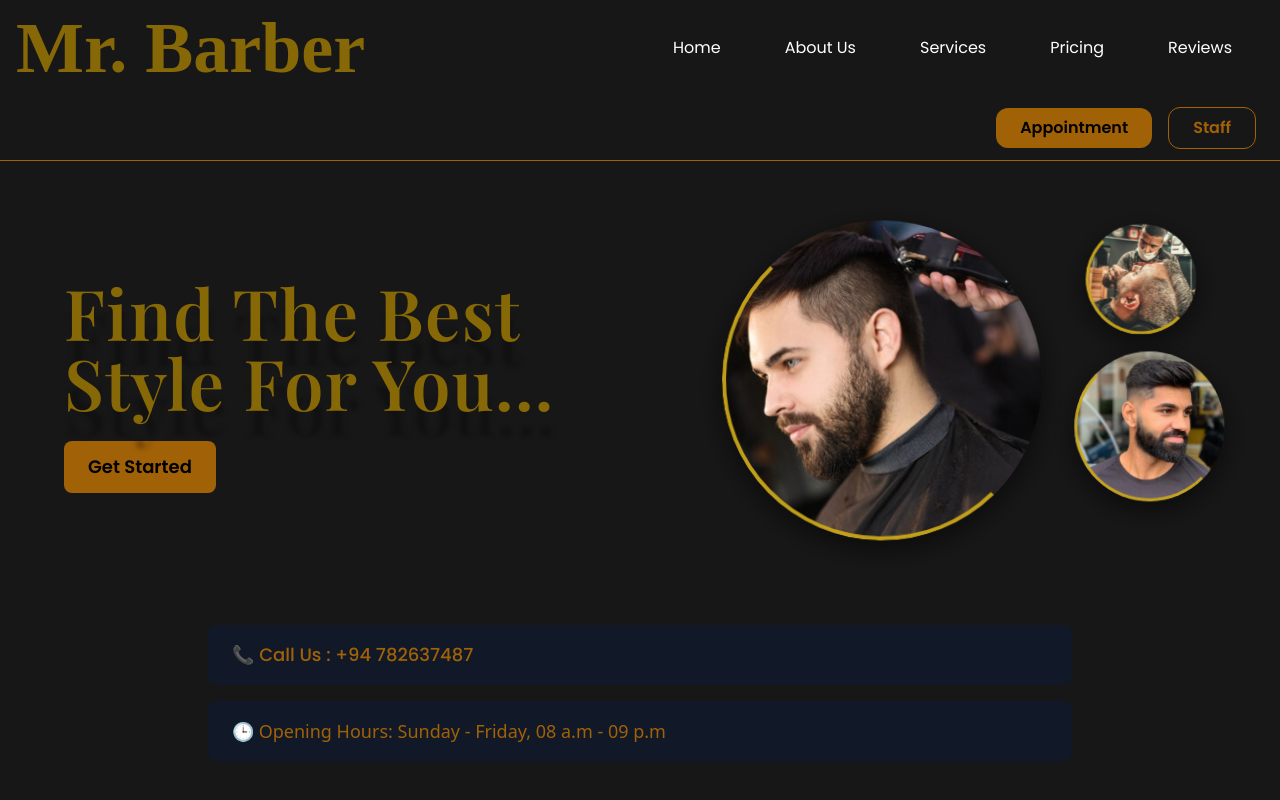
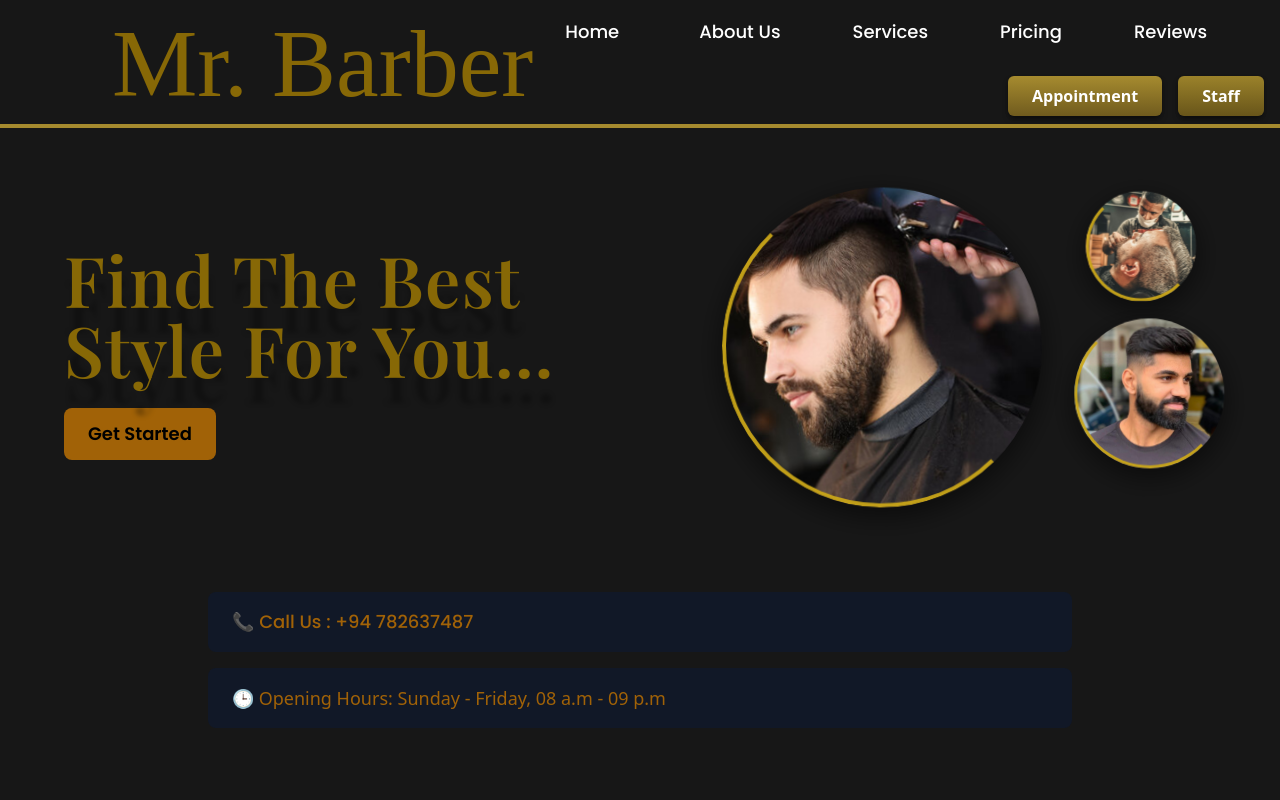
Before and after one commit to PawaniMekhala/mr_barber, a React (Create React App) app: page / in a window 1280 px wide. Shown: the top 800 px of the page. Built offline with nearby package versions, Linux system fonts and the light colour scheme; a web font is replaced by a local one.

Commit message:
refactor: updated the navbar

```diff
--- a/src/components/Navbar.jsx
+++ b/src/components/Navbar.jsx
@@ -1,17 +1,12 @@
 import React, { useState } from "react";
 import { AiOutlineClose, AiOutlineMenu } from "react-icons/ai";
-import Logo from "../assets/logo.png";
 
 const Navbar = () => {
-  // State to manage the navbar's visibility
   const [nav, setNav] = useState(false);
-
-  // Toggle function to handle the navbar's display
   const handleNav = () => {
     setNav(!nav);
   };
 
-  // Array containing navigation items
   const navItems = [
     { id: 1, text: "Home" },
     { id: 2, text: "About Us" },
@@ -20,17 +15,38 @@ const Navbar = () => {
     { id: 5, text: "Reviews" },
   ];
 
+  // Custom styles for the dark-gold buttons (for the gradient and shadow)
+  const appointmentBtnStyle = {
+    background: "linear-gradient(to bottom, #A68B2F 0%, #705B1E 100%)",
+    boxShadow:
+      "0 4px 6px -1px rgba(0, 0, 0, 0.4), 0 2px 4px -2px rgba(0, 0, 0, 0.4)",
+    color: "white",
+    fontSize: "16px", // Slightly smaller on the bottom bar
+  };
+
+  const staffBtnStyle = {
+    background: "linear-gradient(to bottom, #9B822A 0%, #68551A 100%)",
+    boxShadow:
+      "0 4px 6px -1px rgba(0, 0, 0, 0.4), 0 2px 4px -2px rgba(0, 0, 0, 0.4)",
+    color: "white",
+    fontSize: "16px",
+  };
+
   return (
-    <div>
-      {/* Top Navbar */}
-      <div className="bg-neutral-900 flex justify-between items-center h-24 max-w-[3000px] mx-auto px-4 text-white">
+    // Outer container for both rows, positioned relatively for the gold separator
+    <nav className="bg-neutral-900 text-white relative">
+      {/* 1. Top Bar: Logo and Navigation Links */}
+      <div className="container mx-auto flex justify-between items-center h-16 px-28 ">
         {/* Logo */}
-        <h1 className="w-full text-5xl md:text-7xl font-bold mervale-font self-center whitespace-nowrap text-yellow-200">
+        <div
+          className="text-8xl mervale-font racking-wider whitespace-nowrap pt-16"
+          style={{ color: "#876806" }}
+        >
           Mr. Barber
-        </h1>
+        </div>
 
-        {/* Desktop Navigation */}
-        <ul className="hidden md:flex">
+        {/* Desktop Navigation Links */}
+        <ul className="hidden md:flex items-center space-x-6 text-lg font-medium">
           {navItems.map((item) => (
             <li
               key={item.id}
@@ -44,51 +60,68 @@ const Navbar = () => {
         {/* Mobile Navigation Icon */}
         <div
           onClick={handleNav}
-          className="block md:hidden"
+          className="block md:hidden cursor-pointer z-50"
           role="button"
           aria-label="Toggle navigation"
         >
-          {nav ? <AiOutlineClose size={20} /> : <AiOutlineMenu size={20} />}
+          {nav ? <AiOutlineClose size={25} /> : <AiOutlineMenu size={25} />}
+        </div>
       </div>
 
-        {/* Mobile Navigation Menu */}
+      {/* 2. Bottom Bar: Action Buttons */}
+      <div className="w-full h-16 px-4 flex justify-end items-center border-t border-gray-900 md:border-t-0">
+        <div className="flex space-x-4">
+          {/* Appointment Button */}
+          <button
+            className="px-6 py-2 rounded-md font-semibold"
+            style={appointmentBtnStyle}
+          >
+            Appointment
+          </button>
+          {/* Staff Button */}
+          <button
+            className="px-6 py-2 rounded-md font-semibold"
+            style={staffBtnStyle}
+          >
+            Staff
+          </button>
+        </div>
+      </div>
+
+      {/* Gold Separator Line at the very bottom of the entire nav structure */}
+      <div
+        className="absolute bottom-0 left-0 right-0 h-1"
+        style={{ background: "#A68B2F" }}
+      ></div>
+
+      {/* --- Mobile Navigation Menu --- */}
       <ul
-          className={`fixed md:hidden left-0 top-0 w-[60%] h-full border-r border-gray-900 bg-[#000300] transition-transform duration-500 ${
+        className={`fixed md:hidden left-0 top-0 w-[60%] h-full border-r border-gray-900 bg-[#000300] transition-transform duration-500 z-40 ${
           nav ? "translate-x-0" : "-translate-x-full"
         }`}
       >
-          {/* Mobile Logo */}
-          <div className="flex justify-center items-center py-4">
-            <img
-              src={Logo}
-              alt="Mr. Barber Logo"
-              className="w-30 h-30 object-contain"
-            />
-          </div>
-
-          {/* Mobile Navigation Items */}
         {navItems.map((item) => (
           <li
             key={item.id}
-              className="py-2 px-6 border-b rounded-xl hover:bg-[#876806] duration-300 hover:text-black cursor-pointer border-gray-600"
+            className="p-4 border-b border-gray-600 cursor-pointer hover:bg-neutral-800"
           >
             {item.text}
           </li>
         ))}
-        </ul>
-      </div>
-      {/* Bottom Navbar */}
-      <div className="bg-neutral-900 flex justify-end items-center h-16 px-4 text-white">
-        <button className="bg-yellow-700 hover:bg-yellow-600 text-black font-semibold font-poppins py-2 px-6 rounded-xl m-2">
+        {/* Add mobile buttons here if needed */}
+        <li className="p-4 mt-4">
+          <button
+            className="w-full py-2 mb-2 rounded-md"
+            style={appointmentBtnStyle}
+          >
             Appointment
           </button>
-        <button className="bg-transparent border border-yellow-700 hover:bg-yellow-700 text-yellow-700 hover:text-black font-semibold font-poppins py-2 px-6 rounded-xl m-2">
+          <button className="w-full py-2 rounded-md" style={staffBtnStyle}>
             Staff
           </button>
-      </div>
-      {/* Yellow Line */}
-      <div className="w-full h-[1px] bg-yellow-700"></div>
-    </div>
+        </li>
+      </ul>
+    </nav>
   );
 };
 
```
Lines whose indentation alone changed are shown as unchanged.
